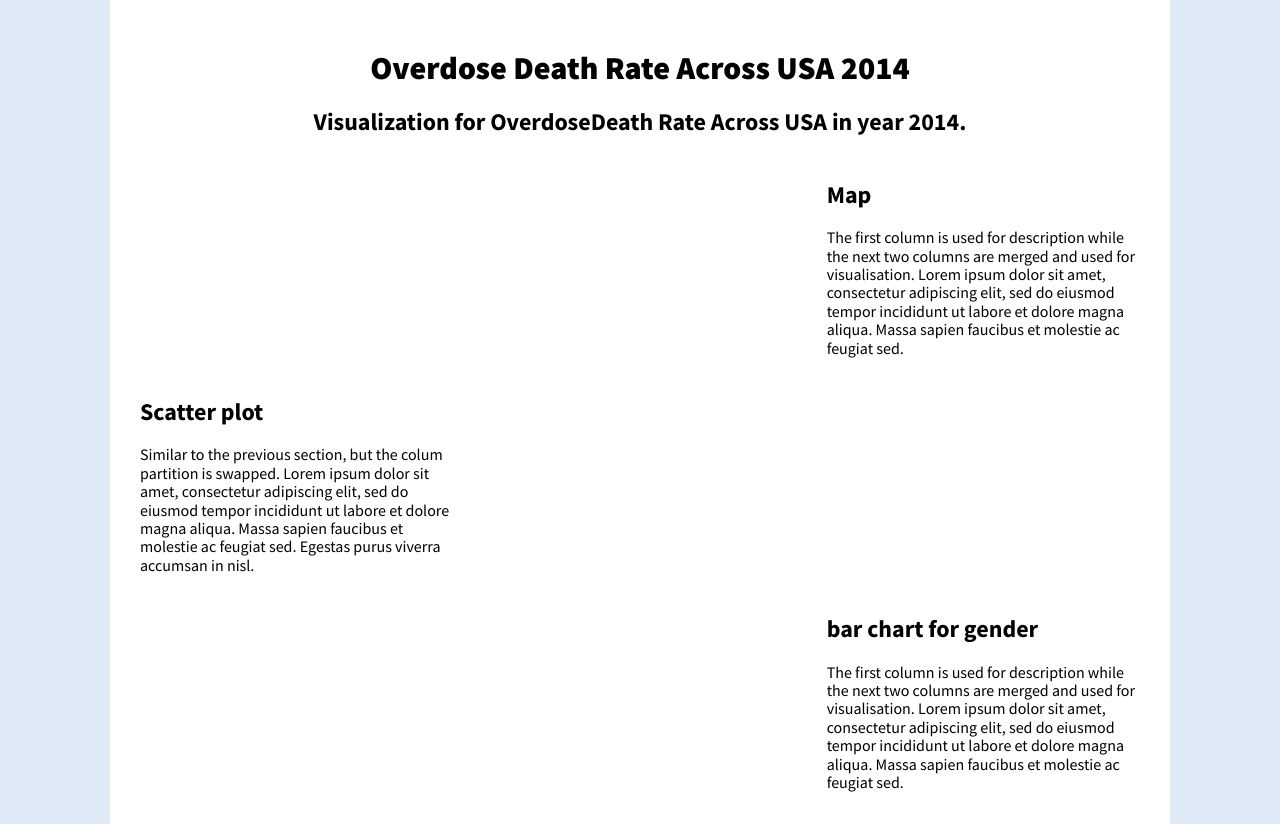
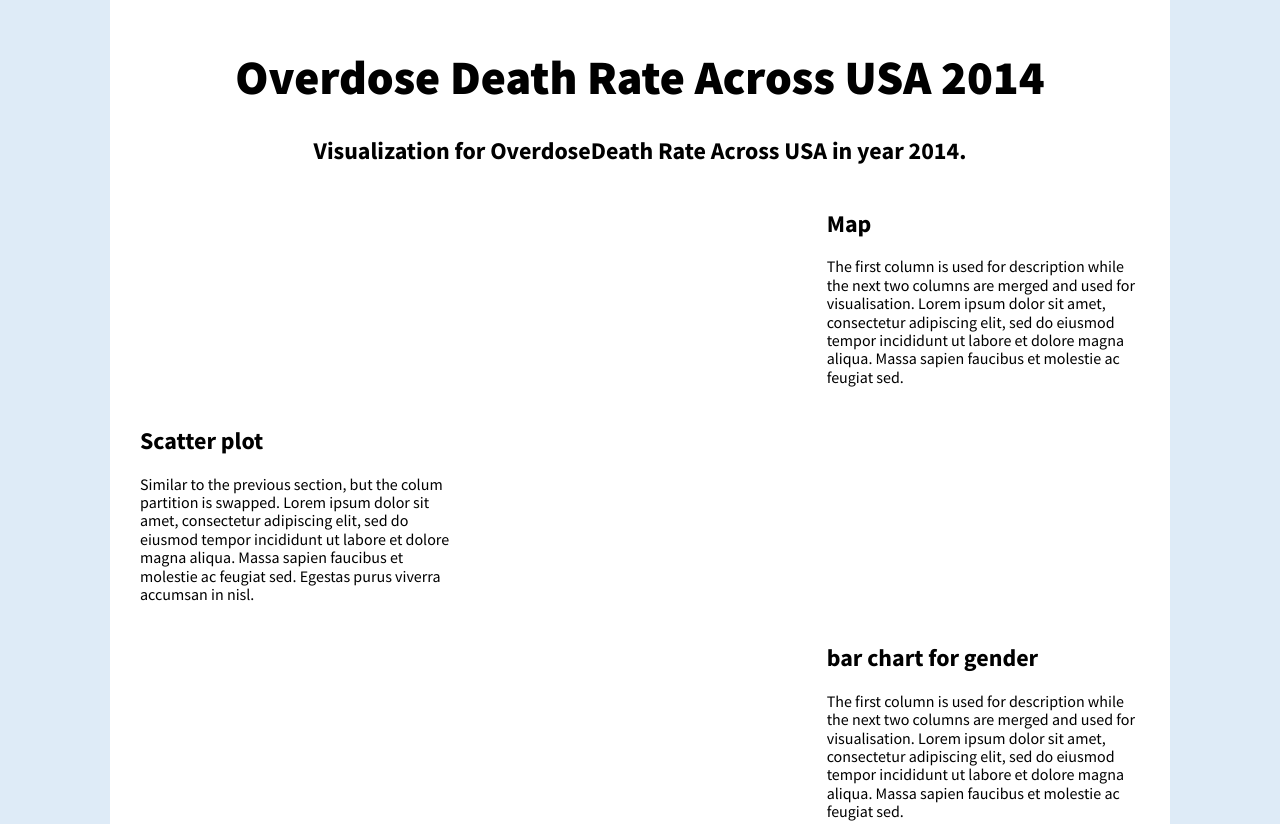
Before and after one commit to XinYun2020/FIT3179, a plain HTML site: page A2/index.html in a window 1280 px wide. Shown: the top 824 px of the page. Drawn offline with nearby package versions, Linux system fonts and the light colour scheme; a script that the page names is missing.

Commit message:
Update index.html

```diff
--- a/A2/index.html
+++ b/A2/index.html
@@ -60,7 +60,7 @@
    <!-- pure grid group -->
     <div class="pure-g">
       <div class="pure-u-1-1">
-        <h1 style="text-align:center">Overdose Death Rate Across USA 2014</h1>
+        <h1 style="text-align:center;font-size:300%;">Overdose Death Rate Across USA 2014</h1>
         <h2 style="text-align:center">Visualization for OverdoseDeath Rate Across USA in year 2014.</h2>
         <p></p>
       </div>
```
